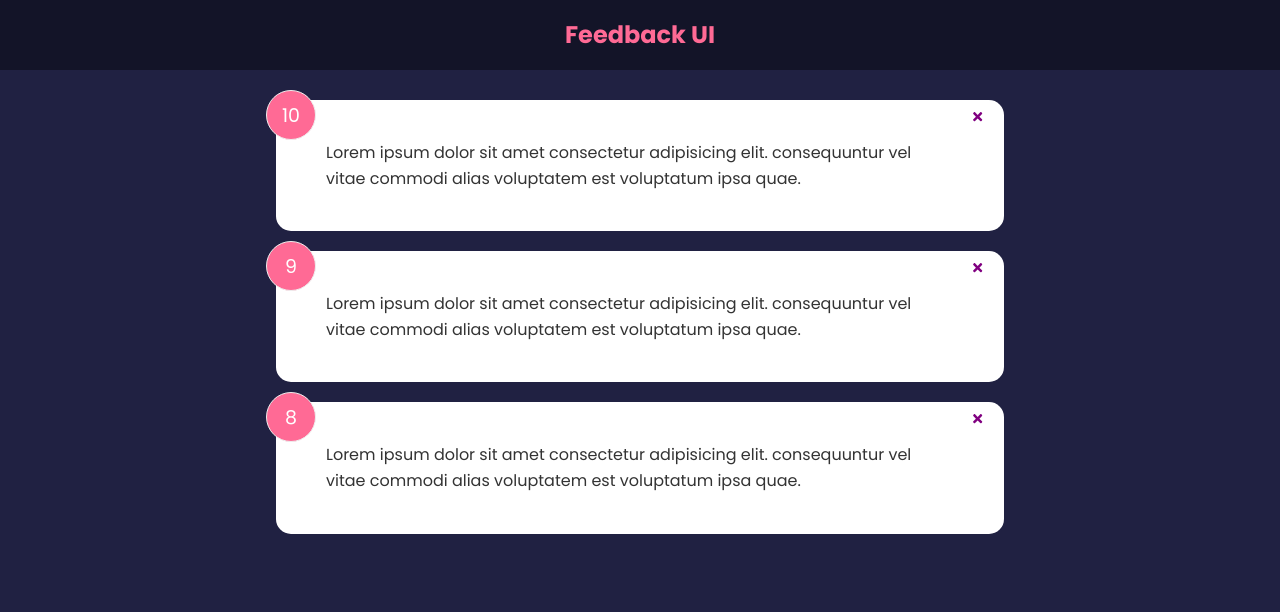
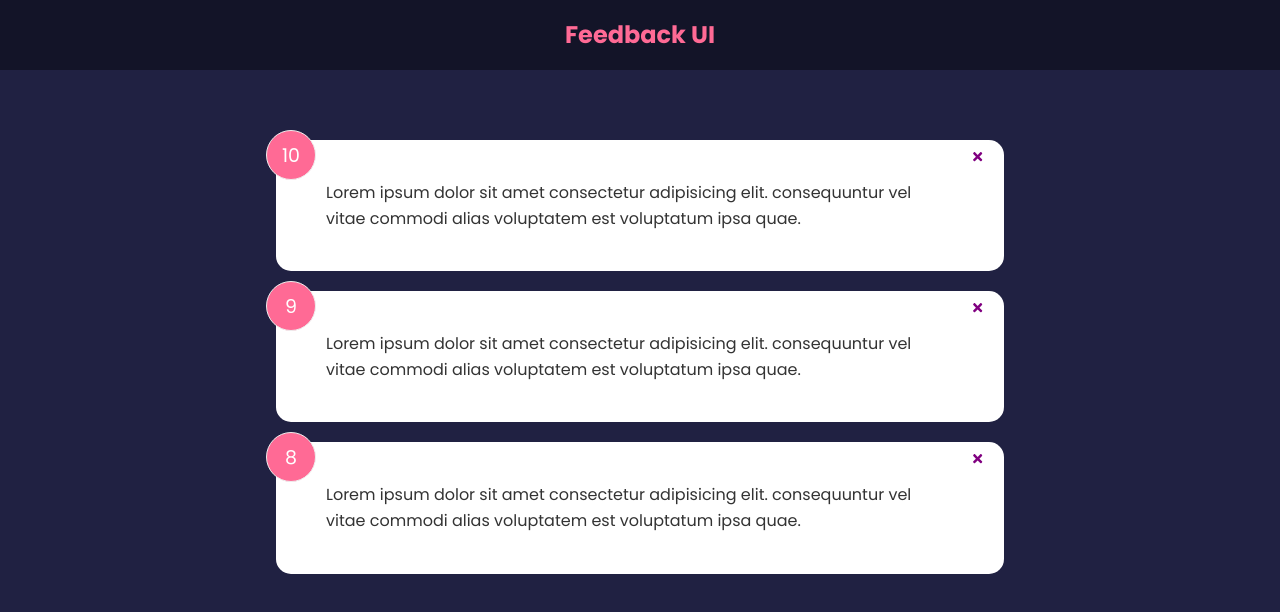
Before and after one commit to techstackmedia/react-front-to-back, a React (Create React App) app: page / in a window 1280 px wide. Shown: the top 612 px of the page. Built offline with nearby package versions, Linux system fonts and the light colour scheme.

Commit message:
Custom Alert Confirmation Modal Component
Co-authored-by: Bello Osagie <osagienoah04@gmail.com>

```diff
--- a/src/App.js
+++ b/src/App.js
@@ -5,23 +5,52 @@ import FeedbackList from './components/FeedbackList';
 
 const App = () => {
   const [feedback, setFeedback] = useState(FeedbackData);
+  const [showDeleteModal, setShowDeleteModal] = useState(false);
+  const [itemToDelete, setItemToDelete] = useState(null);
 
-  const handleDelete = (id) => {
-    if (window.confirm('Are you sure you want to delete?')) {
-      setFeedback((prev) => {
-        return prev.filter((item) => {
-          return item.id !== id;
-        });
-      });
-    }
+  const handleDeleteCard = (id) => {
+    // Show the custom delete modal and set the item to delete
+    setShowDeleteModal(true);
+    setItemToDelete(id);
+  };
+
+  const handleDeleteConfirmed = () => {
+    // Close the custom delete modal
+    setShowDeleteModal(false);
+
+    // Perform the deletion of the item
+    setFeedback((prev) => prev.filter((item) => item.id !== itemToDelete));
+  };
+
+  const handleDeleteCancelled = () => {
+    // Close the custom delete modal
+    setShowDeleteModal(false);
   };
 
   return (
     <>
       <Header />
       <div className='container'>
-        <FeedbackList feedback={feedback} handleDelete={handleDelete} />
+        <FeedbackList feedback={feedback} handleDeleteCard={handleDeleteCard} />
       </div>
+
+      {/* Custom Delete Modal */}
+      {showDeleteModal && (
+        <div className='custom-modal'>
+          <div className='modal-content'>
+            <h2>Confirmation</h2>
+            <p>Are you sure you want to delete this item?</p>
+            <div className='modal-actions'>
+              <button onClick={handleDeleteConfirmed} className='btn-confirm'>
+                Confirm
+              </button>
+              <button onClick={handleDeleteCancelled} className='btn-cancel'>
+                Cancel
+              </button>
+            </div>
+          </div>
+        </div>
+      )}
     </>
   );
 };
--- a/src/components/FeedbackItem.jsx
+++ b/src/components/FeedbackItem.jsx
@@ -2,15 +2,9 @@ import { FaTimes } from 'react-icons/fa';
 import PropTypes from 'prop-types';
 import Card from './shared/Card';
 
-const FeedbackItem = ({ item: { rating, text, id }, handleDelete }) => {
-  // feedback state is not found here but in App.js
-  // const handleDelete = (id) => {
-  //   console.log(id)
-  // }
-
-  // clickButtonHandler
+const FeedbackItem = ({ item: { rating, text, id }, handleDeleteCard }) => {
   const handleClickButton = () => {
-    handleDelete(id)
+    handleDeleteCard(id)
   }
 
   return (
--- a/src/components/FeedbackList.jsx
+++ b/src/components/FeedbackList.jsx
@@ -1,7 +1,7 @@
 import PropTypes from 'prop-types';
 import FeedbackItem from './FeedbackItem';
 
-const FeedbackList = ({ feedback, handleDelete }) => {
+const FeedbackList = ({ feedback, handleDeleteCard }) => {
   if (!feedback || feedback.length === 0) {
     return <p>No Feedback Yet</p>;
   }
@@ -13,7 +13,7 @@ const FeedbackList = ({ feedback, handleDelete }) => {
           <FeedbackItem
             item={feedbackItem}
             key={feedbackItem.id}
-            handleDelete={handleDelete}
+            handleDeleteCard={handleDeleteCard}
           />
         );
       })}
--- a/src/components/shared/Card.jsx
+++ b/src/components/shared/Card.jsx
@@ -1,19 +1,8 @@
 import PropTypes from 'prop-types';
 
 const Card = ({ children, reverse }) => {
-  //   const classes = `card ${reverse && 'reverse'}`;
-  //   return <div className={classes}>{children}</div>;
-  return (
-    <div
-      className='card'
-      style={{
-        backgroundColor: reverse ? 'rgba(0, 0, 0, 0.4)' : undefined,
-        color: reverse ? '#fff' : undefined,
-      }}
-    >
-      {children}
-    </div>
-  );
+    const classes = `card ${reverse && 'reverse'}`;
+    return <div className={classes}>{children}</div>;
 };
 
 Card.defaultProps = {
--- a/src/index.css
+++ b/src/index.css
@@ -211,6 +211,79 @@ input:focus {
   margin: 10px 0;
 }
 
+/* CSS Styles for the custom modal */
+.custom-modal {
+  position: fixed;
+  top: 0;
+  left: 0;
+  width: 100%;
+  height: 100%;
+  background-color: rgba(0, 0, 0, 0.4);
+  display: flex;
+  justify-content: center;
+  align-items: center;
+}
+
+.modal-content {
+  background-color: #fff;
+  padding: 20px;
+  border-radius: 5px;
+  box-shadow: 0 2px 5px rgba(0, 0, 0, 0.3);
+  max-width: 400px;
+  /* position: relative;
+  top: -35% */
+}
+
+.modal-content h2 {
+  margin-top: 0;
+  color: #000;
+}
+
+.modal-content p {
+  margin-bottom: 20px;
+  color: #000;
+}
+
+.modal-actions {
+  display: flex;
+  justify-content: flex-end;
+}
+
+.btn-confirm,
+.btn-cancel {
+  padding: 10px 15px;
+  margin-left: 10px;
+  border: none;
+  border-radius: 3px;
+  cursor: pointer;
+}
+
+.btn-confirm {
+  background-color: #e74c3c;
+  color: #fff;
+}
+
+.btn-cancel {
+  background-color: #3498db;
+  color: #fff;
+}
+
+/* Additional styles to enhance the appearance */
+.container {
+  display: flex;
+  flex-direction: column;
+  align-items: center;
+}
+
+.feedback-list {
+  margin-top: 20px;
+}
+
+.feedback-list .card {
+  margin-bottom: 10px;
+}
+
+
 @media (max-width: 600px) {
   .rating li {
     margin: 10px 3px;
```
Also changed, not shown: 1 other file (tests, documents, lock files or other folders).
